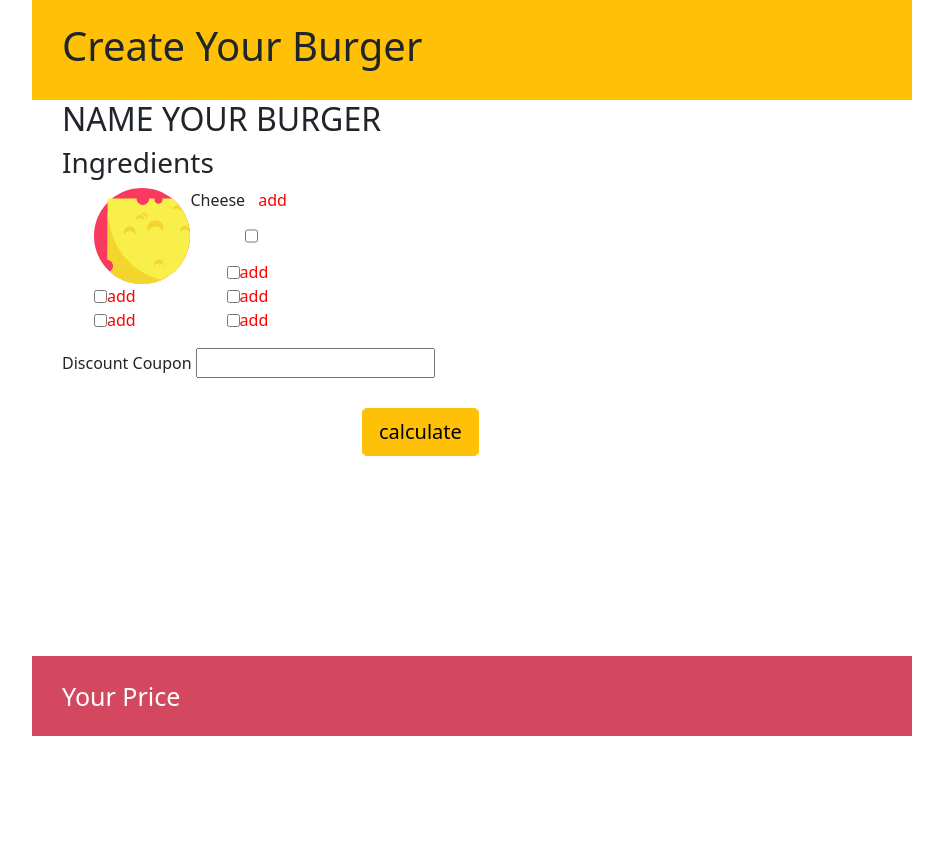
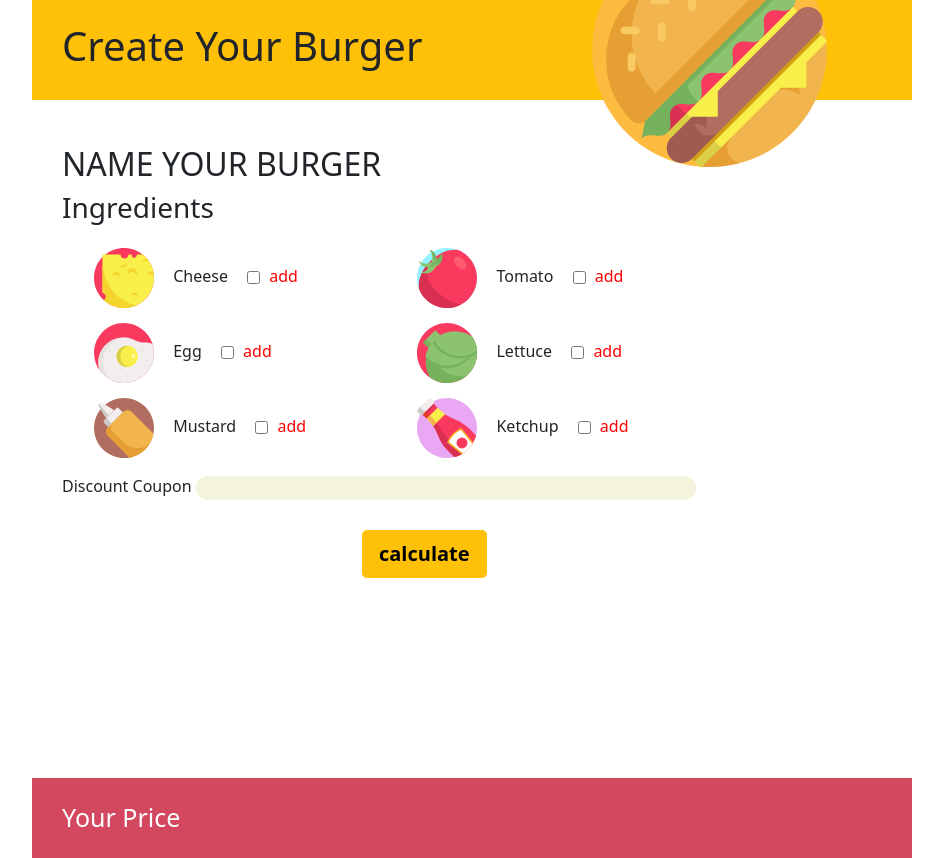
Before and after one commit to shatyrbekova/js-burger, a plain HTML site: page index.html in a window 1280 px wide. Shown: the whole page, without its empty margins (168-1111 px from the left). Before the commit the page ends 800 px from the top, so only its background shows below. Drawn offline with nearby package versions, Linux system fonts and the light colour scheme.

Commit message:
struttura

```diff
--- a/css/style.css
+++ b/css/style.css
@@ -1,7 +1,7 @@
 * {
     box-sizing: border-box;
-    /* margin: 0;
-    padding: 0; */
+    margin: 0;
+    padding: 0;
 }
 
 header{
@@ -10,6 +10,12 @@ header{
     align-items: center;
     padding-left: 30px;
     height: 100px;
+    margin-bottom: 45px;
+
+}
+header img {
+    position: relative;
+    left: 170px;
 }
 
 main {
@@ -17,33 +23,43 @@ main {
 }
 form ul {
     display: inline-block;
+    margin-right: 75px;
 }
 
 form ul li{
     list-style: none;
 }
 
-li {
-    display: flex;
-    align-items: center;
-}
 .crucial-container {
     margin: 0px 200px;
 }
 
 .ingredients {
-    display: flex;
-    flex-direction: row;
+  margin-top: 15px;
+}
+span{
+    margin: 0px 15px 0px 15px;
 }
 
+input{
+    vertical-align: middle;
+}
 label{
     color:red;
+    margin-left: 5px;
 }
 
 .create-prices-btn {
     margin: 30px 300px 0px 300px;
 }
 
+#dis-coupon{
+    width: 500px;
+    background-color: rgb(219, 219, 139);
+    opacity: .3;
+    border-radius: 15px;
+    border:none;
+}
 footer{
     background-color:rgb(211, 72, 95);
     height:80px;
--- a/index.html
+++ b/index.html
@@ -12,6 +12,7 @@
     <div class="crucial-container">
        <header>
        <h1>Create Your Burger</h1>
+       <img src="./img/burger-top.png" alt="header-burger">
        </header>
 
   <!-- From here starts form with the ingredients -->
@@ -22,39 +23,60 @@
         <h3>Ingredients</h3>
        </div>
 
-      <form>
+      <form >
          <ul>
            <li>
                <div class="ingredients">
-                  <img src="./img/cheese.svg" alt="cheese">
-                  <div>Cheese</div>
+                  <img src="./img/cheese.svg" height="60px" alt="cheese">
+                  <span>Cheese</span>
                   <input type="checkbox" id="box-ingredient1" class="sum-check" name="box-ingredient1" value="4">
                   <label for="box-ingredient1">add</label>
                </div>
           </li>
 
             <li>
+                <div class="ingredients">
+                    <img src="./img/fried-egg.svg" height="60px" alt="egg">
+                    <span>Egg</span>
                     <input type="checkbox" id="box-ingredient2" class="sum-check" name="box-ingredient2" value="4">
                     <label for="box-ingredient2">add</label>
+                </div>
             </li>
 
              <li>
+                <div class="ingredients">
+                    <img src="./img/mustard.svg" height="60px" alt="Mustard">
+                   <span>Mustard</span>
                    <input type="checkbox" id="box-ingredient3"class="sum-check" name="box-ingredient3" value="4">
                    <label for="box-ingredient3">add</label>
+                </div>
              </li>
          </ul>
          <ul id="list-2nd-block">
              <li>
+                <div class="ingredients">
+                    <img src="./img/tomato.svg" height="60px" alt="Tomato">
+                    <span>Tomato</span>
                     <input type="checkbox" id="box-ingredient4" class="sum-check" name="box-ingredient4" value="4">
                     <label for="box-ingredient4">add</label>
+               </div>
+            </li>
+
+        <li>
+            <div class="ingredients">
+                <img src="./img/lettuce.svg" height="60px" alt="Lettuce">
+                 <span>Lettuce</span>
+                  <input type="checkbox" id="box-ingredient5" class="sum-check" name="box-ingredient5" value="4">
+                  <label for="box-ingredient5">add</label>
+             </div>
         </li>
         <li>
-             <input type="checkbox" id="box-ingredient5" class="sum-check" name="box-ingredient5" value="4">
-             <label for="box-ingredient5">add</label>
-        </li>
-        <li>
+            <div class="ingredients">
+                <img src="./img/ketchup.svg" height="60px" alt="Ketchup">
+                <span>Ketchup</span>
                 <input type="checkbox" id="box-ingredient6" class="sum-check" name="box-ingredient6" value="4">
                 <label for="box-ingredient6">add</label>
+            </div>
          </li>
         </ul>
     </form>
@@ -65,7 +87,7 @@
         <input type="text" id="dis-coupon">
     </div>
      <!-- <button class="create-prices-btn">calculate</button> -->
-     <button type="button" class="btn  btn-warning btn-lg create-prices-btn">calculate</button>
+     <button type="button" class="btn  btn-warning btn-lg create-prices-btn"> <strong>calculate</strong>  </button>
 
 
 </main>
--- a/js/script.js
+++ b/js/script.js
@@ -2,7 +2,10 @@
 var createPrice= document.getElementsByClassName('create-prices-btn')[0];
 var totalPrice = document.getElementById('total-price');
 
+var discountCode=['CODE1','CODE2', 'CODE3','CODE4', 'CODE5'];
+var disCoupon = document.getElementById('dis-coupon');
 createPrice.addEventListener('click', function(){
+
 
 var initialPrice = 50;
 var  priceCheck  = document.getElementsByClassName('sum-check');
@@ -14,4 +17,5 @@ for (var y=0; y <priceCheck.length; y++){
     }
 }
      totalPrice.innerHTML =  '$' +  initialPrice;
+
 })
```
Lines whose indentation alone changed are shown as unchanged.
